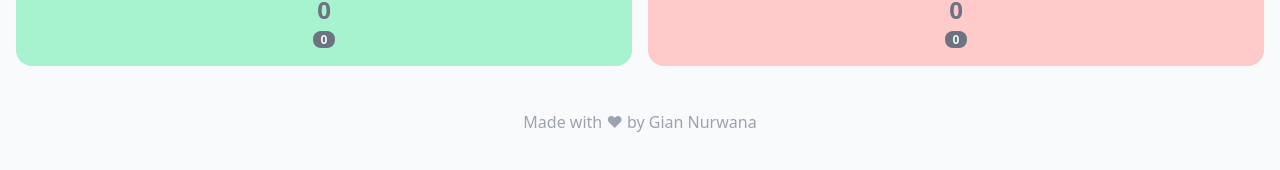
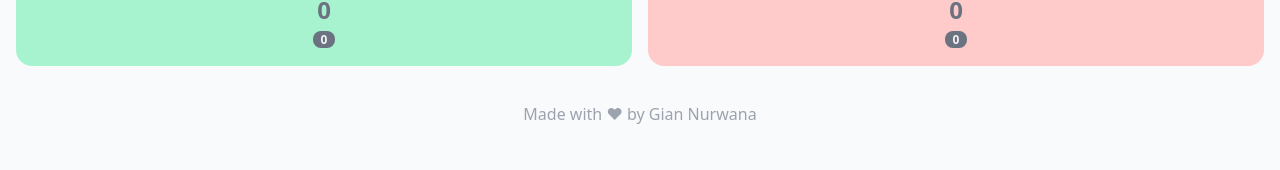
Before and after one commit to giannurwana19/jejakcovid, a React (Create React App) app: page / in a window 1280 px wide. Shown: the part 528-698 px from the top of the page. Built offline with nearby package versions, Linux system fonts and the light colour scheme; no server answers.

Commit message:
fix margin top footer

```diff
--- a/src/components/CardCaseItem/index.js
+++ b/src/components/CardCaseItem/index.js
@@ -10,7 +10,7 @@ const CardCaseItem = ({
   isActiveCase = false,
 }) => (
   <div
-    className={`col-span-12 md:col-span-6 p-4 rounded-2xl text-center transition ${bgColor} hover:${bgColorHover} hover:shadow-xl`}>
+    className={`col-span-12 md:col-span-6 p-4 rounded-2xl text-center transition ${bgColor} hover:shadow-xl hover:${bgColorHover}`}>
     <div className="text-4xl mb-2">{icon}</div>
     <h2 className="text-xl font-semibold">{title}</h2>
     <h2 className="text-2xl font-semibold text-gray-500">
--- a/src/components/Footer/index.js
+++ b/src/components/Footer/index.js
@@ -1,6 +1,6 @@
 const Footer = () => {
   return (
-    <div className="mt-5 pt-6 pb-3 text-center text-gray-400">
+    <div className="mt-3 pt-6 pb-3 text-center text-gray-400">
       Made with ❤ by{' '}
       <a
         href="https://instagram.com/giannurwana19"
```
